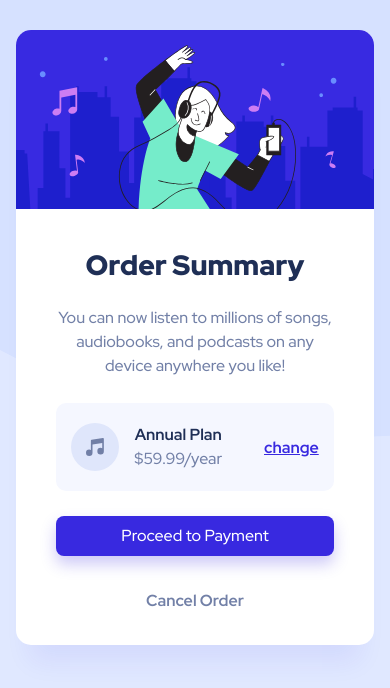
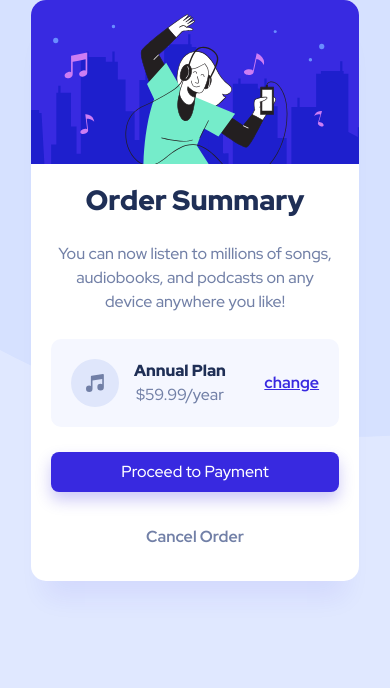
Before and after one commit to FrontendChallenges/Order_summary, a React (Create React App) app: page / in a window 390 px wide. Shown: the top 688 px of the page. Built offline with nearby package versions, Linux system fonts and the light colour scheme.

Commit message:
add breakpoint

```diff
--- a/src/App.js
+++ b/src/App.js
@@ -1,6 +1,6 @@
 import React from 'react';
 import { ThemeProvider } from '@material-ui/styles';
-import { Grid, Button } from '@material-ui/core';
+import { Grid, Button, Container } from '@material-ui/core';
 import { makeStyles } from '@material-ui/core';
 import theme from './style/theme';
 import hero from './images/illustration-hero.svg';
@@ -11,25 +11,9 @@ import SummaryCard from './components/SummaryCard';
 const useStyles = makeStyles((theme) => {
   return {
     btn: {
-      fontWeight: theme.typography.fontWeightRegular,
-      textTransform: 'none',
       boxShadow: '0 8px 15px rgb(56 41 224 / 25%)',
       borderRadius: '.8rem',
-      width: '100%',
-    },
-
-    textBtn: {
-      fontWeight: theme.typography.fontWeightBold,
-      textTransform: 'none',
-      width: '100%',
-    },
-
-    container: {
-      padding: '3rem 0',
-    },
-
-    summaryCard: {
-      margin: '3rem',
+      fontWeight: theme.typography.fontWeightRegular,
     },
   };
 });
@@ -38,21 +22,14 @@ function App() {
   const classes = useStyles();
   return (
     <ThemeProvider theme={theme}>
-      <Grid
-        className={classes.container}
-        container
-        justifyContent='center'
-        alignItems='flex-end'
-        align='center'
-      >
-        <Grid item xs={11} sm={5} md={4}>
+      <Container>
+        <Grid container justifyContent='center'>
+          <Grid container item xs={11} sm={7} md={6} lg={4} align='center'>
             <SummaryCard
-            className={classes.summaryCard}
               title='Order Summary'
               img={hero}
               content='You can now listen to millions of songs,
             audiobooks, and podcasts on any device anywhere you like!'
-            alt='hero'
             >
               <Price
                 icon={icon}
@@ -61,17 +38,18 @@ function App() {
                 content='$59.99/year'
                 link='change'
               />
-
-            <Button className={classes.btn} variant='contained' color='primary'>
+              <Button
+                variant='contained'
+                color='primary'
+                className={classes.btn}
+              >
                 Proceed to Payment
               </Button>
-
-            <Button className={classes.textBtn} color='secondary'>
-              Cancel Order
-            </Button>
+              <Button color='secondary'>Cancel Order</Button>
             </SummaryCard>
           </Grid>
         </Grid>
+      </Container>
     </ThemeProvider>
   );
 }
--- a/src/components/Price.js
+++ b/src/components/Price.js
@@ -1,25 +1,22 @@
 import React from 'react';
-import { Typography, Grid, CardMedia, Link } from '@material-ui/core';
+import { Typography, Grid, CardMedia, Link, Box } from '@material-ui/core';
 import { makeStyles } from '@material-ui/core';
+
 const useStyles = makeStyles((theme) => {
   return {
     container: {
       backgroundColor: theme.palette.secondary.light,
-      padding: '2rem 0',
-      marginBottom: '3rem',
       borderRadius: '1rem',
+      padding: '2rem',
     },
     subtitle: {
-      fontWeight: theme.typography.fontWeightMedium,
+      fontWeight: theme.typography.fontWeightBold,
+      padding: '0 1.5rem',
     },
     link: {
       fontWeight: theme.typography.fontWeightMedium,
-      fontSize: '1.6rem',
       fontFamily: theme.typography.fontFamily,
-      padding: '0 1.5rem',
-    },
-    icon: {
-      padding: '0 1.5rem',
+      fontSize: theme.typography.fontSize,
     },
   };
 });
@@ -29,20 +26,13 @@ function Price({ icon, alt, title, content, link }) {
   return (
     <Grid
       container
+      item
       className={classes.container}
       justifyContent='space-between'
-      alignItems='center'
     >
+      <Box display='flex'>
         <Grid item>
-        <Grid container>
-          <Grid item>
-            <CardMedia
-              component='img'
-              src={icon}
-              height='100%'
-              alt={alt}
-              className={classes.icon}
-            />
+          <CardMedia component='img' src={icon} alt={alt} />
         </Grid>
         <Grid item>
           <Typography className={classes.subtitle}>{title}</Typography>
@@ -50,14 +40,13 @@ function Price({ icon, alt, title, content, link }) {
             {content}
           </Typography>
         </Grid>
-        </Grid>
-      </Grid>
+      </Box>
 
-      <Grid item>
+      <Box alignSelf='center'>
         <Link href='#' className={classes.link} underline='always'>
           {link}
         </Link>
-      </Grid>
+      </Box>
     </Grid>
   );
 }
--- a/src/components/SummaryCard.js
+++ b/src/components/SummaryCard.js
@@ -2,26 +2,28 @@ import React from 'react';
 import { Card, CardMedia, CardContent, Typography } from '@material-ui/core';
 import { makeStyles } from '@material-ui/core/styles';
 
-const useStyles = makeStyles({
+const useStyles = makeStyles((theme) => {
+  return {
     media: {
       height: 0,
       paddingTop: '50%',
     },
-  card: {
-    borderRadius: '1.5rem',
+    cardContents: {
+      '& > *:not(:last-child)': {
+        marginBottom: '2.5rem',
       },
-  content: {
-    padding: '4rem',
-    '& > *:not(:last-child)': { marginBottom: '2.5rem' },
+      padding: '3.5rem',
+      [theme.breakpoints.down('sm')]: { padding: '2rem' },
     },
+  };
 });
 
-function SummaryCard({ children, title, img, content, alt }) {
+function SummaryCard({ children, title, img, content }) {
   const classes = useStyles();
   return (
-    <Card className={classes.card}>
+    <Card>
       <CardMedia className={classes.media} image={img} />
-      <CardContent className={classes.content}>
+      <CardContent className={classes.cardContents}>
         <Typography variant='h3' color='textPrimary'>
           {title}
         </Typography>
--- a/src/style/theme.js
+++ b/src/style/theme.js
@@ -1,6 +1,19 @@
 import { createTheme } from '@material-ui/core';
 
 const theme = createTheme({
+  overrides: {
+    MuiButton: {
+      root: {
+        textTransform: 'none',
+        width: '100%',
+      },
+    },
+    MuiCard: {
+      root: {
+        borderRadius: '1.5rem',
+      },
+    },
+  },
   palette: {
     primary: {
       light: '#e0e8ff',
```
Lines whose indentation alone changed are shown as unchanged.
